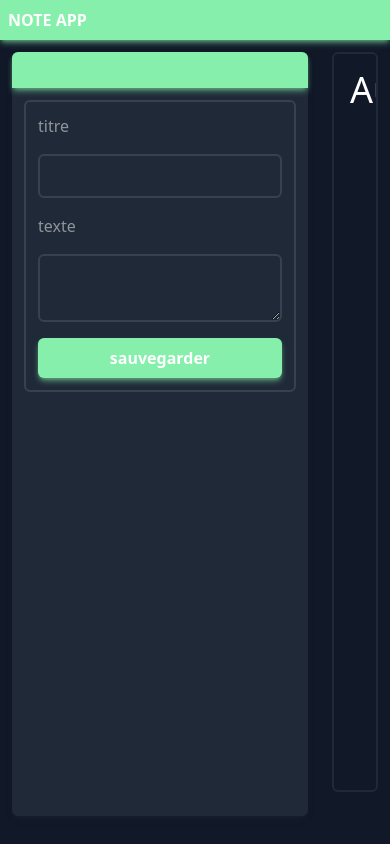
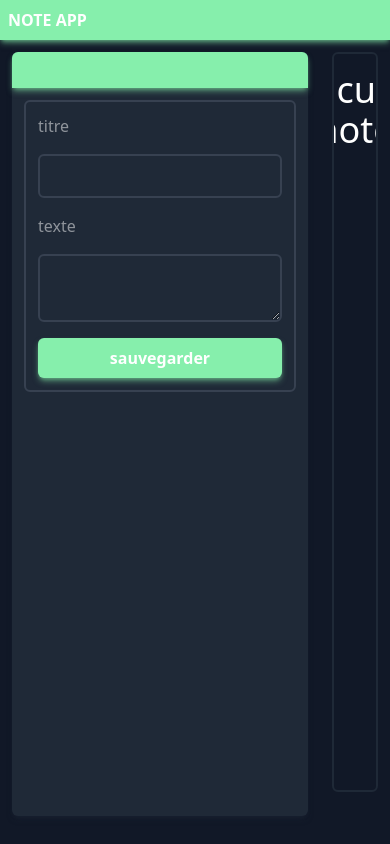
Before and after one commit to pistis-banz/note-app, a React (Vite) app: page / in a window 390 px wide. Built offline with nearby package versions, Linux system fonts and the light colour scheme.

Commit message:
amelioration du responsive et ajout des commentaires

```diff
--- a/src/App.jsx
+++ b/src/App.jsx
@@ -123,7 +123,7 @@ function App() {
             />
           </form>
         </section>
-        <section className="flex flex-row flex-wrap items-stretch gap-5 p-4 m-3 overflow-y-scroll border-2 border-gray-800 rounded-md justify-evenly">
+        <section className="flex flex-row flex-wrap content-between justify-center gap-5 p-4 m-3 overflow-y-scroll border-2 border-gray-800 rounded-md items-between">
           {printNotes()}
         </section>
       </main>
```
